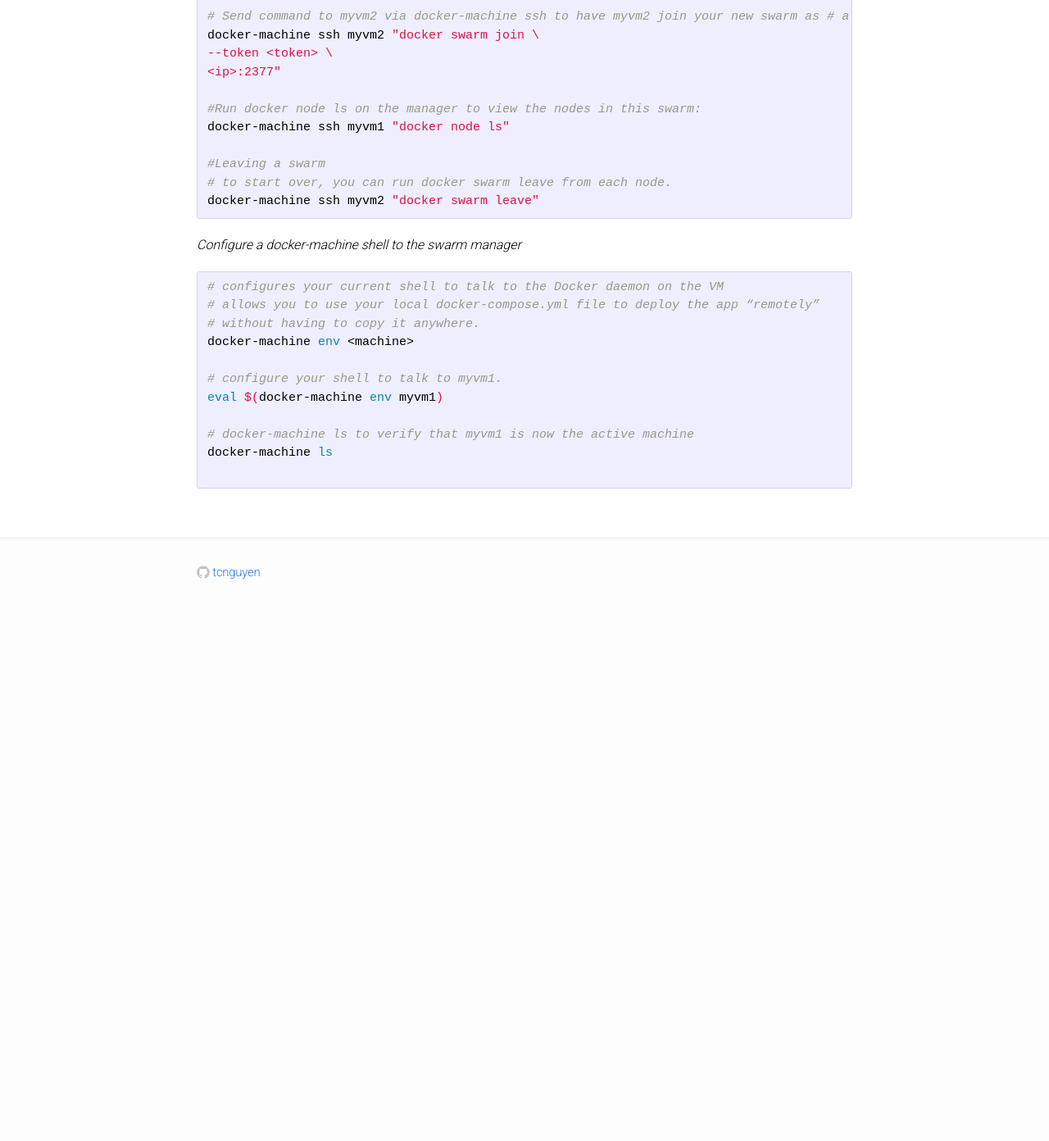
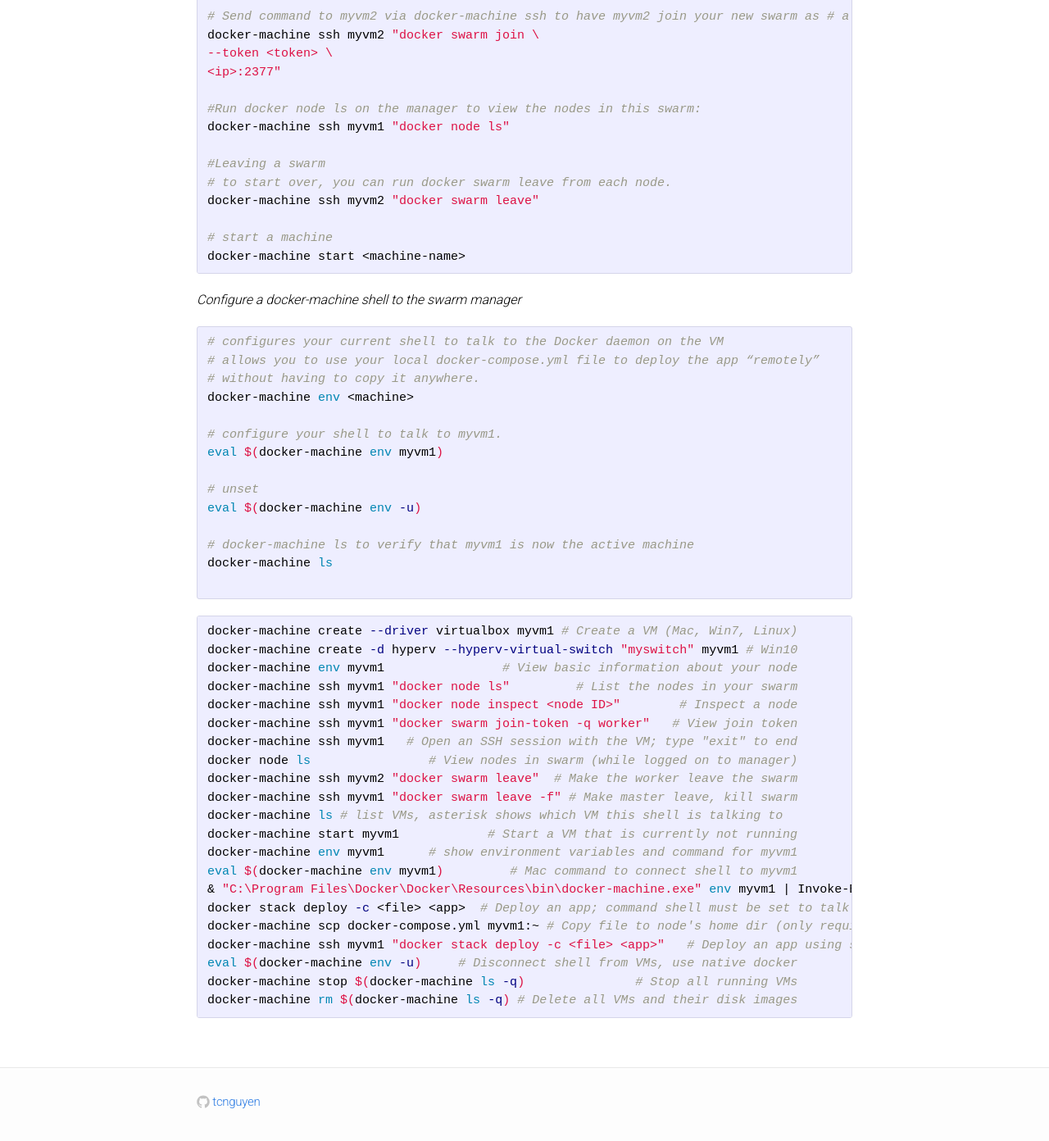
Before and after one commit to tcnguyen/tcnguyen.github.io, a Jekyll site: the page built from codesnippets/docker.md, in a window 1280 px wide and 1400 px high, scrolled down 2553 px. Shown: the top 1392 px of the window at 82% size. Built offline with Jekyll 4.4.1, drawn with Linux system fonts in a browser that asks for light colours; before the commit the page ends 3308 px from its top, so only the background shows below that.

Commit message:
add codesnippets for docker and text preprocessing

````diff
--- a/codesnippets/docker.md
+++ b/codesnippets/docker.md
@@ -120,6 +120,9 @@ docker-machine ssh myvm1 "docker node ls"
 #Leaving a swarm
 # to start over, you can run docker swarm leave from each node.
 docker-machine ssh myvm2 "docker swarm leave"
+
+# start a machine
+docker-machine start <machine-name>
 ```
 
 *Configure a docker-machine shell to the swarm manager*
@@ -132,7 +135,33 @@ docker-machine env <machine>
 # configure your shell to talk to myvm1.
 eval $(docker-machine env myvm1)
 
+# unset
+eval $(docker-machine env -u)
+
 # docker-machine ls to verify that myvm1 is now the active machine
 docker-machine ls
 
 ```
+```bash
+docker-machine create --driver virtualbox myvm1 # Create a VM (Mac, Win7, Linux)
+docker-machine create -d hyperv --hyperv-virtual-switch "myswitch" myvm1 # Win10
+docker-machine env myvm1                # View basic information about your node
+docker-machine ssh myvm1 "docker node ls"         # List the nodes in your swarm
+docker-machine ssh myvm1 "docker node inspect <node ID>"        # Inspect a node
+docker-machine ssh myvm1 "docker swarm join-token -q worker"   # View join token
+docker-machine ssh myvm1   # Open an SSH session with the VM; type "exit" to end
+docker node ls                # View nodes in swarm (while logged on to manager)
+docker-machine ssh myvm2 "docker swarm leave"  # Make the worker leave the swarm
+docker-machine ssh myvm1 "docker swarm leave -f" # Make master leave, kill swarm
+docker-machine ls # list VMs, asterisk shows which VM this shell is talking to
+docker-machine start myvm1            # Start a VM that is currently not running
+docker-machine env myvm1      # show environment variables and command for myvm1
+eval $(docker-machine env myvm1)         # Mac command to connect shell to myvm1
+& "C:\Program Files\Docker\Docker\Resources\bin\docker-machine.exe" env myvm1 | Invoke-Expression   # Windows command to connect shell to myvm1
+docker stack deploy -c <file> <app>  # Deploy an app; command shell must be set to talk to manager (myvm1), uses local Compose file
+docker-machine scp docker-compose.yml myvm1:~ # Copy file to node's home dir (only required if you use ssh to connect to manager and deploy the app)
+docker-machine ssh myvm1 "docker stack deploy -c <file> <app>"   # Deploy an app using ssh (you must have first copied the Compose file to myvm1)
+eval $(docker-machine env -u)     # Disconnect shell from VMs, use native docker
+docker-machine stop $(docker-machine ls -q)               # Stop all running VMs
+docker-machine rm $(docker-machine ls -q) # Delete all VMs and their disk images
+```
````
Also changed, not shown: codesnippets/ML/text_preprocessing.md (added, +24 -0 lines), codesnippets/index.md (+1 -0 lines).
